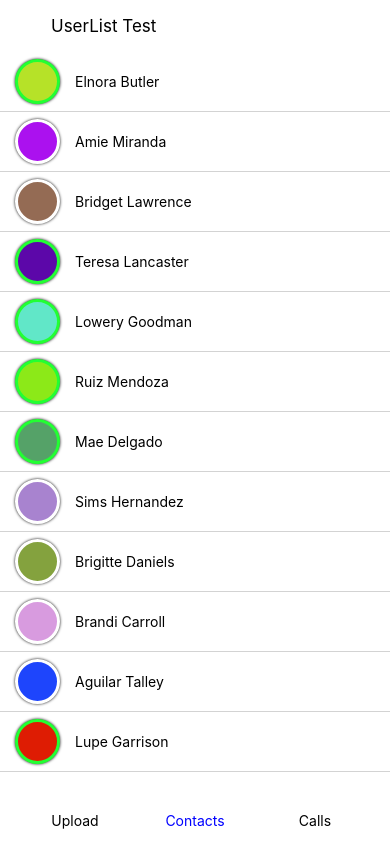
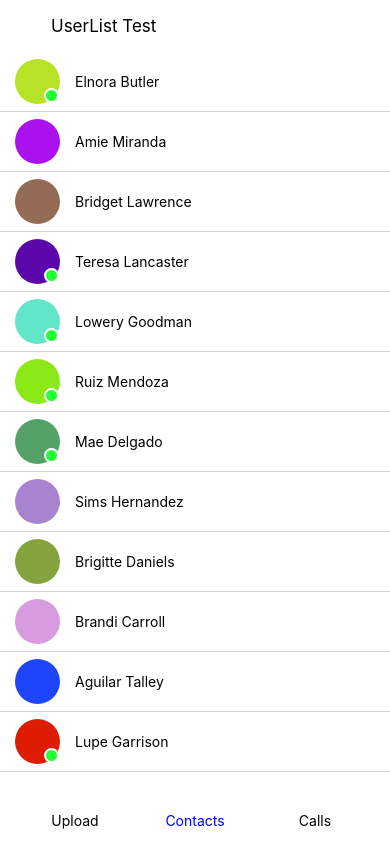
Before and after one commit to Animator55/nativetestapp, a React Native app: screen / in a window 390 px wide. Both pictures are taken after a click on the element 48 px from the left and 37 px from the top of the page. Built offline with nearby package versions, Linux system fonts and the light colour scheme; some icons are missing.

Commit message:
updated online display

```diff
--- a/components/UserList.jsx
+++ b/components/UserList.jsx
@@ -15,8 +15,9 @@ export default function UserList({ list, setUser }) {
 
 const UserItem = ({ data, setUser }) => {
     return <Pressable style={styles.userItem} onPress={()=>{setUser(data)}}>
-        <View style={{ ...styles.userImage, backgroundColor: data.image, borderColor:(data.status === "online" ? "#2f3" : "white") }}></View>
-        {/* <View style={{}}></View> */}
+        <View style={{ ...styles.userImage, backgroundColor: data.image }}>
+            <View style={{...styles.userLine, opacity:(data.status === "online" ? 1:0)}}></View>
+        </View>
         <Text style={{ color: "#000" }}>{data.name}</Text>
     </Pressable >
 }
@@ -40,9 +41,22 @@ const styles = StyleSheet.create({
     userImage: {
         width: 45,
         height: 45,
-        boxShadow: "0 0 3px black",
         borderRadius: "50%",
         borderWidth: 3,
+        position: "relative",
         borderColor: "transparent"
+    },
+    userLine : {
+        flex: 1,
+        borderWidth: 2,
+        borderColor: "#fff",
+        position: "absolute",
+        right: -2,
+        bottom: -2,
+        zIndex:2,
+        width: 15,
+        height: 15,
+        borderRadius: "50%",
+        backgroundColor: "#2f3",
     }
 });
```
